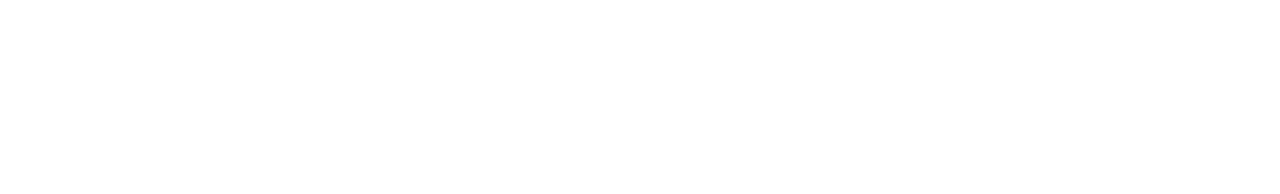
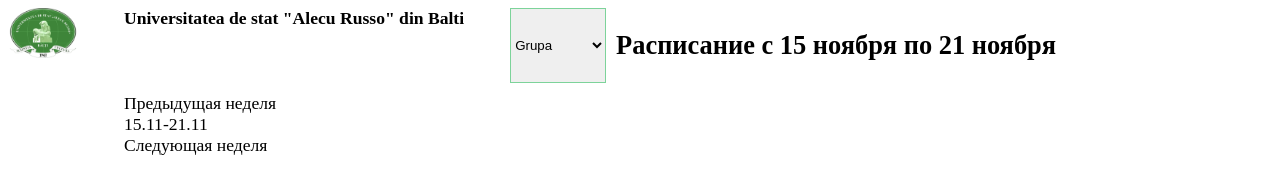
Before and after one commit to gluha228/orarUsarb, a plain HTML site: page index.html in a window 1280 px wide. Drawn offline with Linux system fonts and the light colour scheme.

Commit message:
header grid adjustments

```diff
--- a/index.html
+++ b/index.html
@@ -5,8 +5,21 @@
     <meta http-equiv="X-UA-Compatible" content="IE=edge">
     <meta name="viewport" content="width=device-width, initial-scale=1.0">
     <title>Document</title>
+    <link rel="stylesheet" href="style.css">
 </head>
 <body>
-
+    <header>
+        <img src="img/logo_usarb.png" alt="logo_usarb" class="logo">
+        <h1>Universitatea de stat "Alecu Russo" din Balti</h1>
+        <select size="1" id="grupa">
+            <option value="grupa">Grupa</option>
+        </select>
+        <h2>Расписание с 15 ноября по 21 ноября</h2>
+        <div id="weekSelector">
+            <div class="weekButton">Предыдущая неделя</div>
+            <div id="currentWeek">15.11-21.11</div>
+            <div class="weekButton">Следующая неделя</div>
+        </div>
+    </header>
 </body>
 </html>
--- a/style.css
+++ b/style.css
@@ -1,19 +1,43 @@
 header {
-    height: 50px;
     display: grid;
-    grid-template-columns: 1fr 3fr 10fr;
+    grid-template-columns: repeat(1fr, 10);
     gap: 10px;
     font-size: 110%;
 }
 .logo {
     display: grid;
+    grid-column-start: 1;
+    grid-column-end: 2;
     height: 50px;
     width: 70px;
 }
-nav {
+select {
     display: grid;
-    grid-template-columns: repeat(1fr, 8);
+    grid-column-start: 3;
+    grid-column-end: 4;
+    border: rgb(125, 211, 154) 1px solid;
 }
-nav select {
-
+header h2 {
+    display: grid;
+    grid-column-start: 4;
+    grid-row-start: 1;
+    grid-column-end: 10;
+    grid-row-end: 1;
 }
+header h1 {
+    display: grid;
+    grid-column-start: 2;
+    grid-row-start: 1;
+    grid-column-end: 3;
+    grid-row-end: 1;
+    padding: 0%;
+    margin: 0%;
+    font-size: 100%;
+}
+#weekSelector {
+    display: grid;
+    grid-column-start: 2;
+    grid-row-start: 3;
+    grid-column-end: 3;
+    grid-row-end: 2;
+}
```
Also changed, not shown: img/logo_usarb.png (added).
